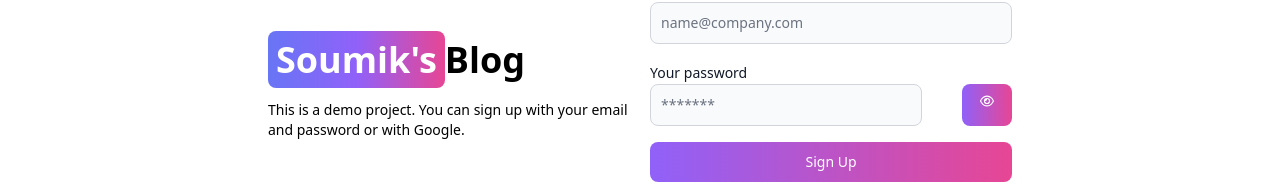
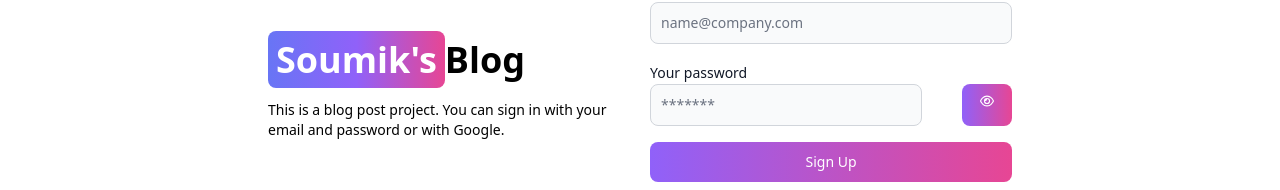
Before and after one commit to Soumik-Abir/Blog-app, a React app in the folder frontend/: page /sign-up in a window 1280 px wide. Shown: the part 260-450 px from the top of the page. Built offline with nearby package versions, Linux system fonts and the light colour scheme; no server answers; the HTML template or start-up script is replaced by a standard one.

Commit message:
Update project deployment link and sign up message

```diff
--- a/frontend/src/pages/SignUp.jsx
+++ b/frontend/src/pages/SignUp.jsx
@@ -58,8 +58,7 @@ export default function SignUp() {
             Blog
           </Link>
           <p className="text-sm mt-5">
-            This is a demo project. You can sign up with your email and password
-            or with Google.
+          This is a blog post project. You can sign in with your email and password or with Google.
           </p>
         </div>
         {/* right */}
```
Also changed, not shown: 1 other file (tests, documents, lock files or other folders).
